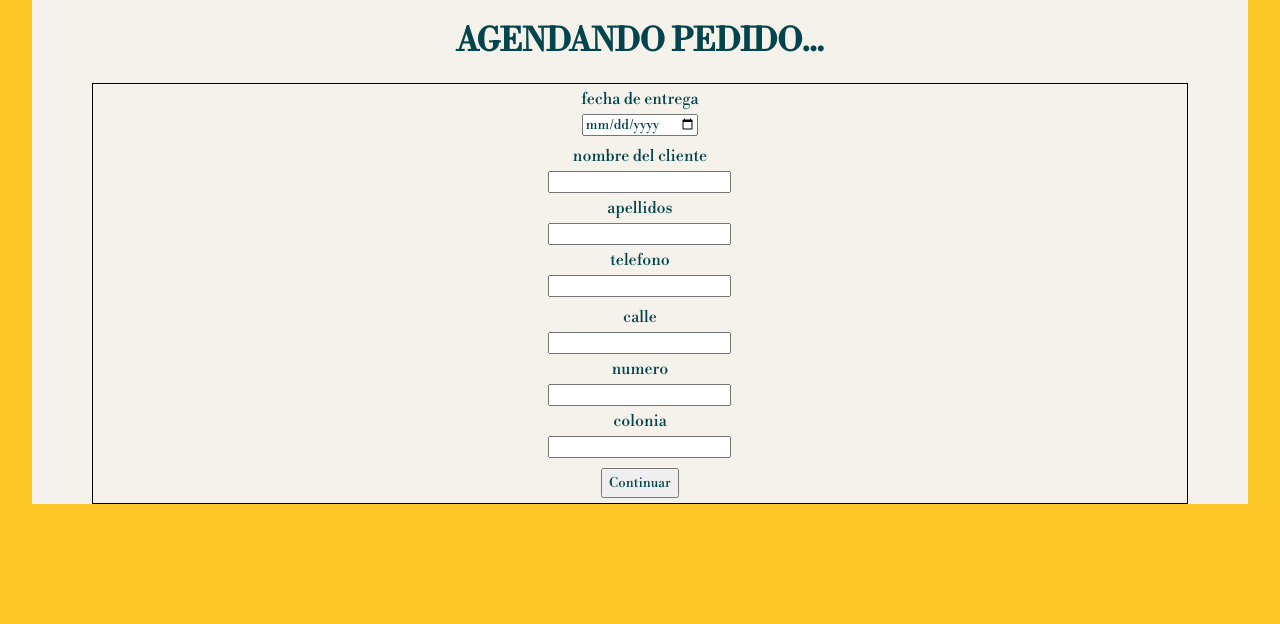
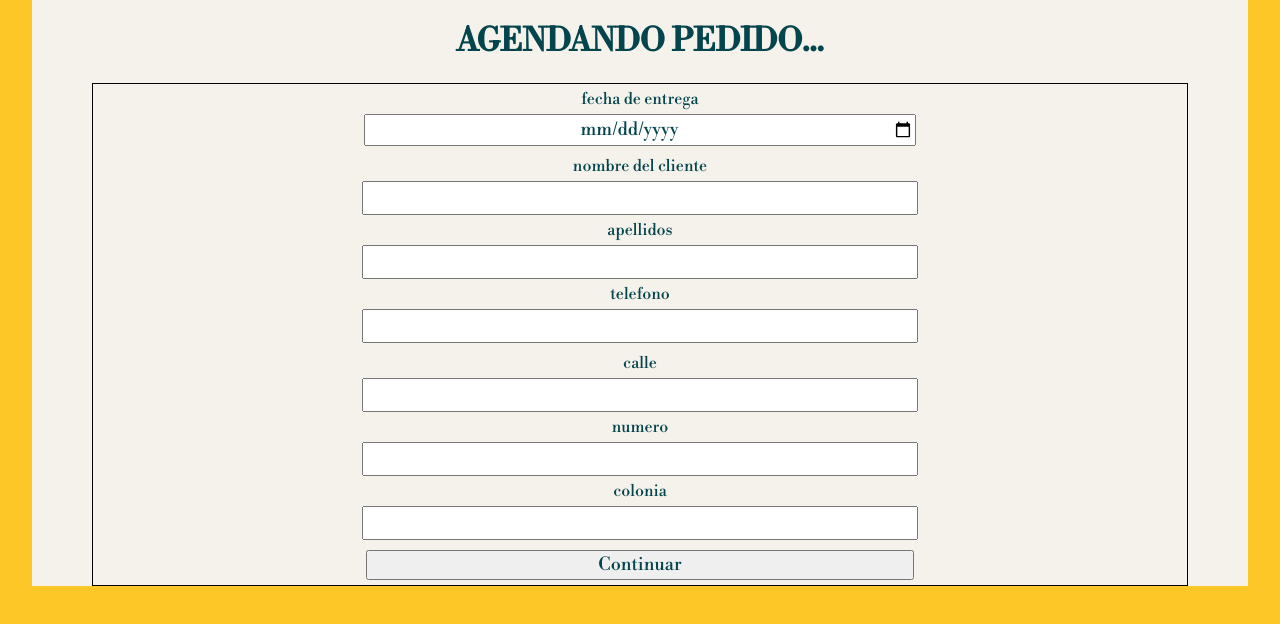
Before and after one commit to arm-code/mendoza_frontend, a React (Vite) app: page /agendarPedido in a window 1280 px wide. Shown: the top 624 px of the page. Built offline with nearby package versions, Linux system fonts and the light colour scheme.

Commit message:
adding useContext to cart, and react-hook-form to form agendarPedido

```diff
--- a/src/Mendoza.jsx
+++ b/src/Mendoza.jsx
@@ -1,26 +1,28 @@
-import { BrowserRouter, Routes, Route, Navigate } from "react-router-dom";
-import { ChecarDisponibilidad } from "./pages/ChecarDisponibilidad.jsx";
-import { ChecarInventario } from "./pages/ChecarInventario.jsx";
-import { Rentar } from "./pages/Rentar.jsx";
-import { ChecarPedidos } from "./pages/ChecarPedidos.jsx";
-import { MenuPrincipal } from "./pages/MenuPrincipal.jsx";
-import ChecarProductos from "./pages/ChecarProductos.jsx";
-import { AgendarPedido } from "./components/rentar/AgendarPedido.jsx";
+import { BrowserRouter, Routes, Route, Navigate } from 'react-router-dom';
+import { ChecarDisponibilidad } from './pages/ChecarDisponibilidad.jsx';
+import { ChecarInventario } from './pages/ChecarInventario.jsx';
+import { Rentar } from './pages/Rentar.jsx';
+import { ChecarPedidos } from './pages/ChecarPedidos.jsx';
+import { MenuPrincipal } from './pages/MenuPrincipal.jsx';
+import ChecarProductos from './pages/ChecarProductos.jsx';
+import { AgendarPedido } from './components/rentar/AgendarPedido.jsx';
+import { TruckProvider } from './context/TruckProvider.jsx';
 
 export const Mendoza = () => {
   return (
-    <BrowserRouter>
-      <Routes>
-        <Route path="/" element={<Navigate to="/principal" />} />
-        <Route path="/principal" element={<MenuPrincipal />} />
-        <Route path="/productos" element={<ChecarProductos />} />
-        <Route path="/rentar" element={<Rentar />} />
-        <Route path="/disponibilidad" element={<ChecarDisponibilidad />} />
-        <Route path="/inventario" element={<ChecarInventario />} />
-        <Route path="/pedidos" element={<ChecarPedidos />} />
-        <Route path="/agendarPedido" element={<AgendarPedido/>}/>
-
-      </Routes>
-    </BrowserRouter>
+    <TruckProvider>
+      <BrowserRouter>
+        <Routes>
+          <Route path='/' element={<Navigate to='/principal' />} />
+          <Route path='/principal' element={<MenuPrincipal />} />
+          <Route path='/productos' element={<ChecarProductos />} />
+          <Route path='/rentar' element={<Rentar />} />
+          <Route path='/disponibilidad' element={<ChecarDisponibilidad />} />
+          <Route path='/inventario' element={<ChecarInventario />} />
+          <Route path='/pedidos' element={<ChecarPedidos />} />
+          <Route path='/agendarPedido' element={<AgendarPedido />} />
+        </Routes>
+      </BrowserRouter>
+    </TruckProvider>
   );
 };
--- a/src/components/rentar/AgendarPedido.css
+++ b/src/components/rentar/AgendarPedido.css
@@ -25,3 +25,10 @@
     justify-content: center;
     align-items: center;
 }
+
+.formAgendar input, button{
+  height: 28px;
+  width: 100%;
+  text-align: center;
+  font-size: 18px;
+}
--- a/src/components/rentar/AgendarPedido.jsx
+++ b/src/components/rentar/AgendarPedido.jsx
@@ -1,33 +1,79 @@
+import { useEffect } from 'react';
+import { useTruck } from '../../hooks/useTruck';
 import './AgendarPedido.css';
+import { useForm } from 'react-hook-form';
 
 export const AgendarPedido = () => {
+  const { troca } = useTruck();
+  const { register, handleSubmit } = useForm();
+
+  const onSubmit = (data) => {
+    console.log(data);
+  };
+
+  useEffect(() => {
+    console.log('truck content: ', troca);
+  }, []);
+
   return (
     <div className='agendarPedido'>
       <h1>AGENDANDO PEDIDO...</h1>
       <div className='containerForms'>
-        <form action='' className='formAgendar'>
-        <div className='fecha'>
+        <form onSubmit={handleSubmit(onSubmit)} className='formAgendar'>
+          <div className='fecha'>
             <label htmlFor='fechaEntrega'>fecha de entrega</label>
-            <input type="date" id='fechaEntrega' name='fechaEntrega' />
-
+            <input
+              type='date'
+              id='fechaEntrega'
+              name='fechaEntrega'
+              {...register('fechaEntrega')}
+            />
           </div>
           <div className='cliente'>
             <label htmlFor='nombreCliente'>nombre del cliente</label>
-            <input type="text" id='nombreCliente' name='nombreCliente' />
+            <input
+              type='text'
+              id='nombreCliente'
+              name='nombreCliente'
+              {...register('nombreCliente')}
+            />
             <label htmlFor='apellidosCliente'>apellidos</label>
-            <input type="text" id='apellidosCliente' name='apellidosCliente' />
+            <input
+              type='text'
+              id='apellidosCliente'
+              name='apellidosCliente'
+              {...register('apellidosCliente')}
+            />
             <label htmlFor='telefonoCliente'>telefono</label>
-            <input type="text" id='telefonoCliente' name='telefonoCliente' />
+            <input
+              type='text'
+              id='telefonoCliente'
+              name='telefonoCliente'
+              {...register('telefonoCliente')}
+            />
           </div>
           <div className='direccion'>
             <label htmlFor='calle'>calle</label>
-            <input type="text" id='calle' name='calle' />
+            <input type='text' id='calle' name='calle' {...register('calle')} />
             <label htmlFor='numero'>numero</label>
-            <input type="text" id='numero' name='numero' />
+            <input
+              type='text'
+              id='numero'
+              name='numero'
+              {...register('numeroCalle')}
+            />
             <label htmlFor='colonia'>colonia</label>
-            <input type="text" id='colonia' name='colonia' />
+            <input
+              type='text'
+              id='colonia'
+              name='colonia'
+              {...register('colonia')}
+            />
           </div>
-            <button>Continuar</button>
+          <div>
+            <button type='submit'>Continuar</button>
+          </div>
+
         </form>
       </div>
     </div>
--- /dev/null
+++ b/src/context/TruckContext.jsx
@@ -0,0 +1,3 @@
+import { createContext } from 'react';
+
+export const TruckContext = createContext();
--- /dev/null
+++ b/src/context/TruckProvider.jsx
@@ -0,0 +1,51 @@
+import { TruckContext } from './TruckContext';
+import { Toaster, toast } from 'react-hot-toast';
+import { useState } from 'react';
+
+export const TruckProvider = ({ children }) => {
+  const [troca, setTroca] = useState([]);
+
+  const addToTroca = (p) => {
+    const productInCartIndex = troca.findIndex((item) => item.id === p.id);
+    if (productInCartIndex >= 0) {
+      const newCart = structuredClone(troca);
+      newCart[productInCartIndex].quantity += 1;
+      toast.success('Subido a la troca!');
+      return setTroca(newCart);
+    }
+
+    setTroca((prevState) => [
+      ...prevState,
+      {
+        ...p,
+        quantity: 1,
+      },
+    ]);
+
+    toast.success('Subido a la troca!');
+  };
+
+  const vaciarTroca = () => {
+    setTroca([]);
+  };
+
+  const deleteItem = (idForDelete) => {
+    const newTroca = troca.filter((p) => p.id !== idForDelete);
+    console.log('se ha presionado quitar', idForDelete);
+    setTroca(newTroca);
+  };
+
+  return (
+    <TruckContext.Provider
+      value={{
+        troca,
+        addToTroca,
+        vaciarTroca,
+        deleteItem,
+        Toaster,
+      }}
+    >
+      {children}
+    </TruckContext.Provider>
+  );
+};
--- /dev/null
+++ b/src/hooks/useTruck.js
@@ -0,0 +1,11 @@
+import { useContext } from 'react';
+import { TruckContext } from '../context/TruckContext';
+
+export const useTruck = () => {
+  const context = useContext(TruckContext);
+  if (context === undefined) {
+    throw new Error('error!!!');
+  }
+
+  return context;
+};
--- a/src/pages/Rentar.jsx
+++ b/src/pages/Rentar.jsx
@@ -1,16 +1,16 @@
-import React, { useEffect, useState } from 'react';
+import { useEffect, useState } from 'react';
 import Navegacion from '../components/Navegacion';
 import { getProductos } from '../api/mobiliario.api';
 import ProductoRentaCard from '../components/rentar/ProductoRentaCard';
 import './Rentar.css';
 import { Troca } from '../components/rentar/Troca';
-import { Toaster, toast } from 'react-hot-toast';
 import { useNavigate } from 'react-router-dom';
+import { useTruck } from '../hooks/useTruck.js';
 
 export const Rentar = () => {
   const [productos, setProductos] = useState([]);
-  const [troca, setTroca] = useState([]);
   const navigate = useNavigate();
+  const { troca, addToTroca, vaciarTroca, deleteItem, Toaster } = useTruck();
 
   // cargamos los productos de nuestra API
   useEffect(() => {
@@ -21,39 +21,9 @@ export const Rentar = () => {
     loadProductos();
   }, []);
 
-  const addToTroca = (p) => {
-    const productInCartIndex = troca.findIndex((item) => item.id === p.id);
-    if (productInCartIndex >= 0) {
-      const newCart = structuredClone(troca);
-      newCart[productInCartIndex].quantity += 1;
-      toast.success('Subido a la troca!');
-      return setTroca(newCart);
-    }
-
-    setTroca((prevState) => [
-      ...prevState,
-      {
-        ...p,
-        quantity: 1,
-      },
-    ]);
-
-    toast.success('Subido a la troca!');
-  };
-
-  const vaciarTroca = () => {
-    setTroca([]);
-  };
-
-  const deleteItem = (idForDelete) => {
-    const newTroca = troca.filter((p) => p.id !== idForDelete);
-    console.log('se ha presionado quitar', idForDelete);
-    setTroca(newTroca);
-  };
-
   const agendarPedido = () => {
     console.log('agendando pedido!!');
-    navigate('/agendarPedido')
+    navigate('/agendarPedido');
   };
 
   // debido a la asincronia del useState, utilizamos un useEffect para poder mostrar el valor de la troca actualizado, ya que si intentamos imprimir el valor de troca, mostrara lo que tenga ese momento y puede suceder que  aun no se haya procesado el cambio de estado en useState.
```
